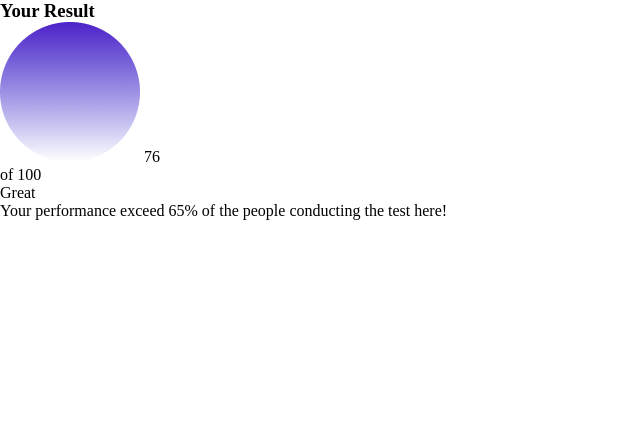
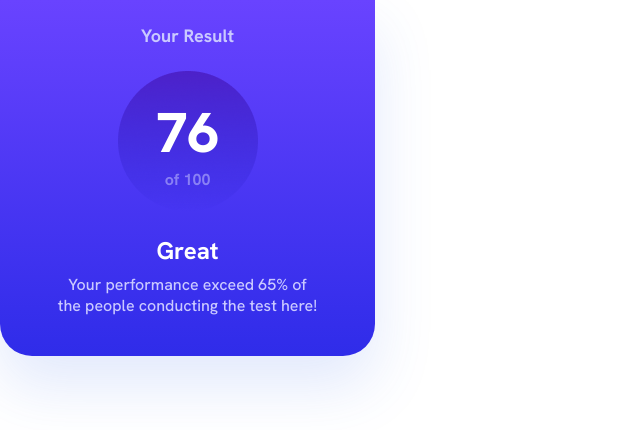
Before and after one commit to TheJesterEnd/ResultSummaryComponentTest, a plain HTML site: page index.html in a window 1280 px wide. Shown: the whole page, without its empty margins (0-640 px from the left). Drawn offline with Linux system fonts and the light colour scheme.

Commit message:
style purple container

```diff
--- a/index.html
+++ b/index.html
@@ -16,8 +16,8 @@
     <main>
       <div class="purple-container">
         <h3 id="result">Your Result</h3>
-        <img src="images/Oval.png" alt="Oval" />
-        <span
+        <img src="images/Oval.png" alt="Oval" id="oval" />
+        <span id="numbers"
           >76
           <p>of 100</p></span
         >
--- a/style.css
+++ b/style.css
@@ -5,4 +5,58 @@
 }
 body {
   min-height: 100vh;
+  font-family: "Hanken Grotesk", sans-serif;
 }
+.purple-container {
+  display: flex;
+  flex-direction: column;
+  align-items: center;
+  padding: 24px 58px 40px;
+  width: 375px;
+  height: 356px;
+  border-radius: 0px 0px 32px 32px;
+  background: var(
+    --Gradient-1,
+    linear-gradient(180deg, #75f 0%, #6943ff 0.01%, #2f2ce9 100%)
+  );
+  box-shadow: 0px 30px 60px 0px rgba(61, 108, 236, 0.15);
+}
+#result {
+  color: var(--Light-Blue, #cac9ff);
+  font-size: 18px;
+  font-weight: 700;
+}
+#oval {
+  margin-top: 24px;
+  width: 140px;
+  height: 140px;
+}
+#numbers {
+  position: absolute;
+  top: 96px;
+  color: var(--White, #fff);
+  text-align: center;
+  font-size: 56px;
+  font-weight: 800;
+}
+#numbers p {
+  color: var(--Light-Blue, #cac9ff);
+  font-size: 16px;
+  font-weight: 700;
+  opacity: 0.5168;
+}
+.result-info {
+  margin-top: 24px;
+  color: var(--White, #fff);
+  text-align: center;
+  font-size: 24px;
+  font-weight: 700;
+}
+.result-info p {
+  margin-top: 8px;
+  color: var(--Light-Blue, #cac9ff);
+  text-align: center;
+  font-size: 16px;
+  font-weight: 500;
+  width: 260px;
+}
```
